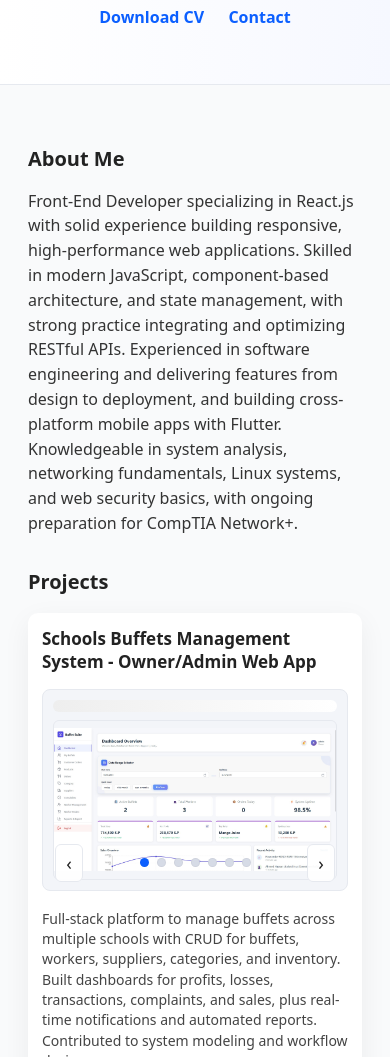
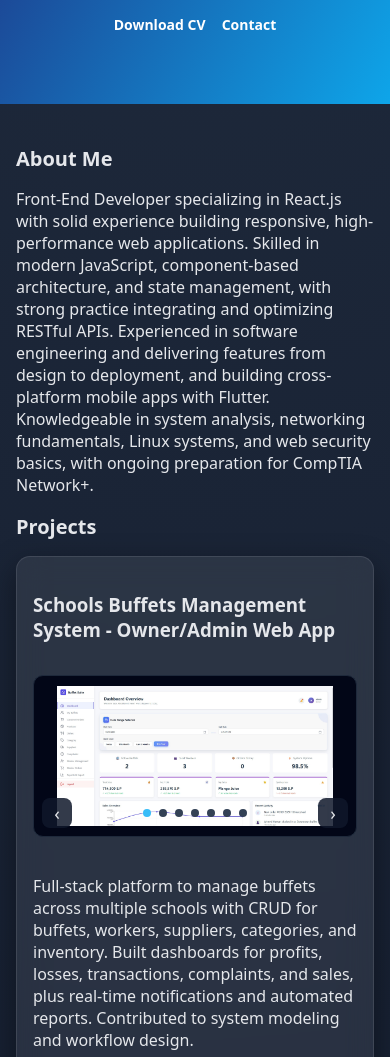
Before and after one commit to abd-alrahan/abdalrahman.portfolio, a plain HTML site: page index.html in a window 390 px wide. Shown: the part 137-1194 px from the top of the page. Drawn offline with Linux system fonts and the light colour scheme.

Commit message:
change the design

```diff
--- /dev/null
+++ b/script.js
@@ -0,0 +1,17 @@
+const cards = document.querySelectorAll(".card");
+
+const observer = new IntersectionObserver(
+  (entries) => {
+    entries.forEach((entry) => {
+      if (entry.isIntersecting) {
+        entry.target.classList.add("show");
+      }
+    });
+  },
+  { threshold: 0.2 },
+);
+
+cards.forEach((card) => {
+  card.classList.add("hidden");
+  observer.observe(card);
+});
--- a/styles.css
+++ b/styles.css
@@ -1,280 +1,180 @@
 :root {
-  --bg: #f9fafb;
-  --card: #ffffff;
-  --accent: #0b5fff;
-  --text: #222;
-  --muted: #666;
-  --shadow: 0 8px 28px rgba(20, 20, 40, 0.06);
+  --bg: #0f172a;
+  --card: rgba(255, 255, 255, 0.08);
+  --accent: #38bdf8;
+  --accent2: #6366f1;
+  --text: #e5e7eb;
+  --muted: #94a3b8;
+  --glass: blur(14px);
+  --shadow: 0 10px 30px rgba(0, 0, 0, 0.4);
 }
 
 * {
   box-sizing: border-box;
+  scroll-behavior: smooth;
 }
 
 body {
   font-family:
     system-ui,
     -apple-system,
-    "Segoe UI",
-    Roboto,
-    "Helvetica Neue",
-    Arial;
+    Segoe UI,
+    Roboto;
+  margin: 0;
   color: var(--text);
-  background: var(--bg);
-  margin: 0;
-  -webkit-font-smoothing: antialiased;
-  -moz-osx-font-smoothing: grayscale;
+  background: radial-gradient(circle at top, #1e293b, #020617);
 }
 
+/* CONTAINER */
 .container {
-  max-width: 1100px;
-  margin: 0 auto;
-  padding: 28px;
+  max-width: 1150px;
+  margin: auto;
+  padding: 32px 20px;
 }
 
+/* HEADER */
 .site-header {
-  background: linear-gradient(90deg, #fff, #f6f8ff);
-  border-bottom: 1px solid #e6e9ef;
-  padding: 28px 0;
   text-align: center;
+  padding: 60px 20px;
+  background: linear-gradient(120deg, #1e3a8a, #0ea5e9);
+  color: white;
 }
 
 .site-header h1 {
+  font-size: 38px;
   margin: 0;
-  font-size: 28px;
 }
 
 .tagline {
-  margin: 6px 0 0;
-  color: #555;
-}
-
-.meta {
-  margin: 8px 0 0;
-  color: #555;
-  font-size: 14px;
-}
-
-.meta a {
-  color: inherit;
-  text-decoration: none;
-}
-
-.meta a:hover {
-  text-decoration: underline;
-}
-
-.top-links {
-  margin-top: 10px;
+  opacity: 0.9;
 }
 
 .top-links a {
+  color: white;
   margin: 0 10px;
   text-decoration: none;
-  color: var(--accent);
-  font-weight: 600;
+  font-weight: bold;
+  position: relative;
+}
+
+.top-links a::after {
+  content: "";
+  width: 0%;
+  height: 2px;
+  background: white;
+  position: absolute;
+  bottom: -4px;
+  left: 0;
+  transition: 0.3s;
+}
+
+.top-links a:hover::after {
+  width: 100%;
 }
 
 /* SECTIONS */
-main section h2 {
-  margin-top: 32px;
-  font-size: 20px;
-}
-
-#about p {
-  line-height: 1.55;
-  color: #333;
+section h2 {
+  font-size: 26px;
 }
 
 /* GRID */
 .grid {
   display: grid;
-  grid-template-columns: repeat(auto-fit, minmax(260px, 1fr));
-  gap: 18px;
-  margin-top: 18px;
+  grid-template-columns: repeat(auto-fit, minmax(280px, 1fr));
+  gap: 26px;
 }
 
 /* CARD */
 .card {
   background: var(--card);
-  border-radius: 10px;
-  padding: 14px;
+  backdrop-filter: var(--glass);
+  border-radius: 18px;
+  padding: 18px;
   box-shadow: var(--shadow);
-  transition:
-    transform 0.18s ease,
-    box-shadow 0.18s ease;
+  transition: 0.4s;
   display: flex;
   flex-direction: column;
-  gap: 10px;
+  gap: 14px;
+  border: 1px solid rgba(255, 255, 255, 0.1);
 }
 
 .card:hover {
-  transform: translateY(-6px);
-  box-shadow: 0 16px 40px rgba(20, 20, 40, 0.09);
+  transform: translateY(-10px) scale(1.02);
 }
 
-.card h3 {
-  margin: 0 0 6px 0;
-  font-size: 17px;
+/* MOCK BROWSER */
+.mock-browser {
+  background: #020617;
+  border-radius: 10px;
+  padding: 10px;
+  border: 1px solid #1e293b;
 }
 
-.card-meta {
-  margin: 0;
-  color: var(--muted);
-  font-size: 12px;
-  text-transform: uppercase;
-  letter-spacing: 0.04em;
-}
-
-/* MOCKUP - browser frame */
-.mock-browser {
-  background: #f3f5f9;
-  padding: 10px;
-  border-radius: 8px;
-  border: 1px solid #e6e9ef;
-  position: relative;
-  overflow: hidden;
-  display: block;
-}
-
-.mock-browser:before {
-  content: "";
-  height: 12px;
-  display: block;
-  background: linear-gradient(90deg, #eee, #fff);
-  margin-bottom: 8px;
+.mock-browser img {
+  width: 100%;
+  height: 200px;
+  object-fit: contain;
   border-radius: 6px;
 }
 
-/* mock image inside */
-.mock-browser img {
-  width: 100%;
-  height: 180px;
-  object-fit: contain;
-  display: block;
-  border-radius: 6px;
-}
-
-.mock-placeholder {
-  height: 180px;
-  display: flex;
-  align-items: center;
-  justify-content: center;
-  color: #4b5563;
-  background: repeating-linear-gradient(
-    135deg,
-    #eef1f6,
-    #eef1f6 12px,
-    #f7f8fb 12px,
-    #f7f8fb 24px
-  );
-  border-radius: 6px;
-  font-weight: 600;
-  text-align: center;
-  padding: 12px;
-}
-
-/* MOCKUP - phone frame */
-.mock-phone {
-  width: 220px;
-  max-width: 100%;
-  margin: 6px 0;
-  border-radius: 28px;
-  padding: 12px;
-  background: #111;
-  display: flex;
-  justify-content: center;
-  align-items: center;
-  box-shadow: 0 12px 30px rgba(0, 0, 0, 0.12);
-}
-
-.mock-phone img {
-  width: 160px;
-  height: 320px;
-  object-fit: cover;
-  border-radius: 18px;
-  background: white;
-}
-
-/* live demo link */
-.live a {
-  color: var(--accent);
-  font-weight: 700;
-  text-decoration: none;
-}
-
-.live a:hover {
-  text-decoration: underline;
-}
-
-/* card paragraphs */
-.card p {
-  margin: 0;
-  color: #444;
-  font-size: 14px;
-  line-height: 1.45;
-}
-
-/* links */
-.card-links {
-  margin-top: auto;
-}
-
+/* LINKS */
 .card-links a {
-  display: inline-block;
-  padding: 8px 12px;
-  margin-right: 8px;
+  background: linear-gradient(120deg, var(--accent), var(--accent2));
+  color: white;
+  padding: 8px 14px;
   border-radius: 8px;
   text-decoration: none;
-  border: 1px solid #e6e9ef;
   font-size: 13px;
-  color: #333;
-}
-
-.card-links a:first-child {
-  color: var(--accent);
 }
 
 /* FOOTER */
 .site-footer {
-  padding: 22px 0;
   text-align: center;
+  padding: 30px;
   color: var(--muted);
-  font-size: 14px;
-  margin-top: 26px;
 }
 
-/* ------------- SLIDER BASE ------------- */
+/* SCROLL ANIMATION */
+.hidden {
+  opacity: 0;
+  transform: translateY(40px);
+  transition: 0.6s ease;
+}
+
+.show {
+  opacity: 1;
+  transform: translateY(0);
+}
+
+/* ===================================================== */
+/* ================= SLIDER LOGIC ====================== */
+/* ===================================================== */
+
 .card-featured .slider {
   --h: 220px;
-  display: block;
   position: relative;
   margin-bottom: 8px;
 }
 
-/* hide native radios visually */
 .card-featured .slider input[type="radio"] {
   position: absolute;
   left: -9999px;
 }
 
-/* slides container */
 .card-featured .slides {
   width: 100%;
   height: var(--h);
   position: relative;
   overflow: hidden;
-  border-radius: 6px;
-  border: 1px solid #e6e9ef;
+  border-radius: 10px;
 }
 
-/* each slide */
 .card-featured .slide {
   position: absolute;
   inset: 0;
   opacity: 0;
   transform: translateX(8%);
-  transition: all 0.45s cubic-bezier(0.2, 0.9, 0.3, 1);
+  transition: all 0.45s ease;
   display: flex;
   justify-content: center;
   align-items: center;
@@ -284,30 +184,19 @@ main section h2 {
   width: 100%;
   height: 100%;
   object-fit: contain;
-  display: block;
 }
 
-/* show slide based on checked radio */
+/* SHOW SLIDES */
 #buffet-1:checked ~ .slides .slide:nth-child(1),
 #buffet-2:checked ~ .slides .slide:nth-child(2),
 #buffet-3:checked ~ .slides .slide:nth-child(3),
 #buffet-4:checked ~ .slides .slide:nth-child(4),
 #buffet-5:checked ~ .slides .slide:nth-child(5),
 #buffet-6:checked ~ .slides .slide:nth-child(6),
-#buffet-7:checked ~ .slides .slide:nth-child(7) {
-  opacity: 1;
-  transform: translateX(0);
-  z-index: 2;
-}
-
+#buffet-7:checked ~ .slides .slide:nth-child(7),
 #fitness-1:checked ~ .slides .slide:nth-child(1),
 #fitness-2:checked ~ .slides .slide:nth-child(2),
-#fitness-3:checked ~ .slides .slide:nth-child(3) {
-  opacity: 1;
-  transform: translateX(0);
-  z-index: 2;
-}
-
+#fitness-3:checked ~ .slides .slide:nth-child(3),
 #complaints-1:checked ~ .slides .slide:nth-child(1),
 #complaints-2:checked ~ .slides .slide:nth-child(2),
 #complaints-3:checked ~ .slides .slide:nth-child(3) {
@@ -316,86 +205,80 @@ main section h2 {
   z-index: 2;
 }
 
-/* ---------- CONTROLS: left | dots | right ---------- */
+/* CONTROLS */
 .card-featured .controls {
   position: absolute;
   left: 8px;
   right: 8px;
   bottom: 8px;
   display: flex;
+  justify-content: space-between;
   align-items: center;
-  gap: 12px;
-  justify-content: space-between;
-  z-index: 20;
+
+  z-index: 50;
 }
 
-/* left / right wrappers (fixed width) */
-.card-featured .controls .left,
-.card-featured .controls .right {
-  width: 48px;
+/* DOTS BASE STYLE */
+.card-featured .controls .dots {
   display: flex;
-  justify-content: center;
-  align-items: center;
-  gap: 6px;
-}
-
-/* dots centered */
-.card-featured .controls .dots {
-  flex: 1;
-  display: flex;
-  justify-content: center;
   gap: 8px;
 }
 
-/* dots style */
 .card-featured .controls .dots label {
   width: 10px;
   height: 10px;
-  background: #d6dbe6;
+  background: #334155;
   border-radius: 50%;
+  cursor: pointer;
   display: inline-block;
-  cursor: pointer;
-  border: 1px solid rgba(0, 0, 0, 0.04);
-  transition: background 0.18s;
+  transition: 0.2s;
 }
 
-/* show active dot by mapping checked radio -> nth-child */
+.card-featured .controls .left label,
+.card-featured .controls .right label {
+  display: none;
+
+  width: 36px;
+  height: 36px;
+
+  background: rgba(15, 23, 42, 0.85);
+  color: #e5e7eb;
+  border-radius: 8px;
+
+  font-size: 20px;
+  cursor: pointer;
+  user-select: none;
+
+  align-items: center;
+  justify-content: center;
+
+  transition: 0.2s;
+}
+
+/* hover effect like your screenshot */
+.card-featured .controls .left label:hover,
+.card-featured .controls .right label:hover {
+  background: rgba(30, 41, 59, 1);
+}
+
+/* DOT ACTIVE */
 #buffet-1:checked ~ .controls .dots label:nth-child(1),
 #buffet-2:checked ~ .controls .dots label:nth-child(2),
 #buffet-3:checked ~ .controls .dots label:nth-child(3),
 #buffet-4:checked ~ .controls .dots label:nth-child(4),
 #buffet-5:checked ~ .controls .dots label:nth-child(5),
 #buffet-6:checked ~ .controls .dots label:nth-child(6),
-#buffet-7:checked ~ .controls .dots label:nth-child(7) {
-  background: var(--accent);
-}
-
+#buffet-7:checked ~ .controls .dots label:nth-child(7),
 #fitness-1:checked ~ .controls .dots label:nth-child(1),
 #fitness-2:checked ~ .controls .dots label:nth-child(2),
-#fitness-3:checked ~ .controls .dots label:nth-child(3) {
-  background: var(--accent);
-}
-
+#fitness-3:checked ~ .controls .dots label:nth-child(3),
 #complaints-1:checked ~ .controls .dots label:nth-child(1),
 #complaints-2:checked ~ .controls .dots label:nth-child(2),
 #complaints-3:checked ~ .controls .dots label:nth-child(3) {
   background: var(--accent);
 }
 
-/* left/right arrow labels hidden by default; only the correct one shown via checked selectors */
-.card-featured .controls .left label,
-.card-featured .controls .right label {
-  display: none;
-  background: rgba(255, 255, 255, 0.92);
-  padding: 6px 10px;
-  border-radius: 6px;
-  font-size: 18px;
-  cursor: pointer;
-  border: 1px solid #e6e9ef;
-  user-select: none;
-}
-
-/* Buffet arrows: show appropriate pair for each checked state */
+/* ================= BUFFET ARROWS ================= */
 #buffet-1:checked ~ .controls .left .l1,
 #buffet-1:checked ~ .controls .right .r1 {
   display: inline-flex;
@@ -431,7 +314,7 @@ main section h2 {
   display: inline-flex;
 }
 
-/* Fitness arrows */
+/* ================= FITNESS ARROWS ================= */
 #fitness-1:checked ~ .controls .left .fl1,
 #fitness-1:checked ~ .controls .right .fr1 {
   display: inline-flex;
@@ -447,7 +330,7 @@ main section h2 {
   display: inline-flex;
 }
 
-/* Complaints arrows */
+/* ================= COMPLAINTS ARROWS ================= */
 #complaints-1:checked ~ .controls .left .cl1,
 #complaints-1:checked ~ .controls .right .cr1 {
   display: inline-flex;
@@ -463,40 +346,100 @@ main section h2 {
   display: inline-flex;
 }
 
-/* responsive tweaks */
-@media (max-width: 720px) {
+@media (max-width: 900px) {
+  .site-header {
+    padding: 40px 16px;
+  }
+
+  .site-header h1 {
+    font-size: 30px;
+  }
+
+  .tagline {
+    font-size: 14px;
+  }
+
+  .container {
+    padding: 24px 16px;
+  }
+
+  .card {
+    padding: 16px;
+  }
+
+  .mock-browser img {
+    height: 180px;
+  }
+
+  .card-featured .slider {
+    --h: 200px;
+  }
+}
+
+@media (max-width: 600px) {
+  .site-header h1 {
+    font-size: 22px;
+  }
+
+  .tagline {
+    font-size: 13px;
+  }
+
+  .top-links a {
+    display: inline-block;
+    margin: 6px 6px;
+    font-size: 14px;
+  }
+
+  section h2 {
+    font-size: 20px;
+  }
+
+  .grid {
+    gap: 18px;
+  }
+
+  .card {
+    border-radius: 14px;
+  }
+
   .mock-browser img {
     height: 150px;
   }
-  .mock-placeholder {
-    height: 150px;
+
+  .card-featured .slider {
+    --h: 170px;
   }
-  .card-featured .slides {
-    height: 160px;
+
+  /* arrows smaller */
+  .card-featured .controls .left label,
+  .card-featured .controls .right label {
+    width: 30px;
+    height: 30px;
+    font-size: 18px;
+  }
+
+  /* dots smaller */
+  .card-featured .controls .dots label {
+    width: 8px;
+    height: 8px;
   }
 }
 
-@media (max-width: 520px) {
+@media (max-width: 400px) {
   .site-header h1 {
-    font-size: 20px;
+    font-size: 18px;
   }
+
+  .tagline {
+    font-size: 12px;
+  }
+
   .mock-browser img {
     height: 120px;
   }
-  .mock-placeholder {
-    height: 120px;
-  }
-  .mock-phone img {
-    width: 120px;
-    height: 260px;
-    border-radius: 14px;
-  }
-  .card-featured .controls .left,
-  .card-featured .controls .right {
-    width: 36px;
-  }
-  .card-featured .controls .dots label {
-    width: 9px;
-    height: 9px;
+
+  .card-featured .slider {
+    --h: 140px;
   }
 }
```
Also changed, not shown: index.html (+2 -0 lines).
